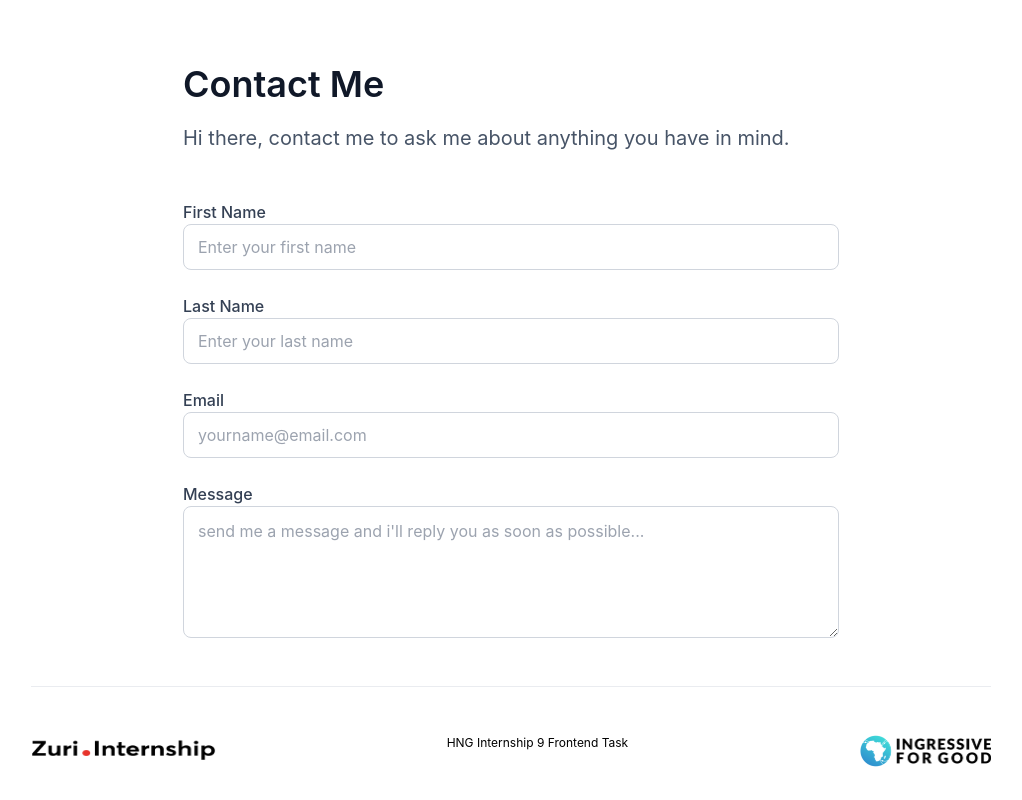
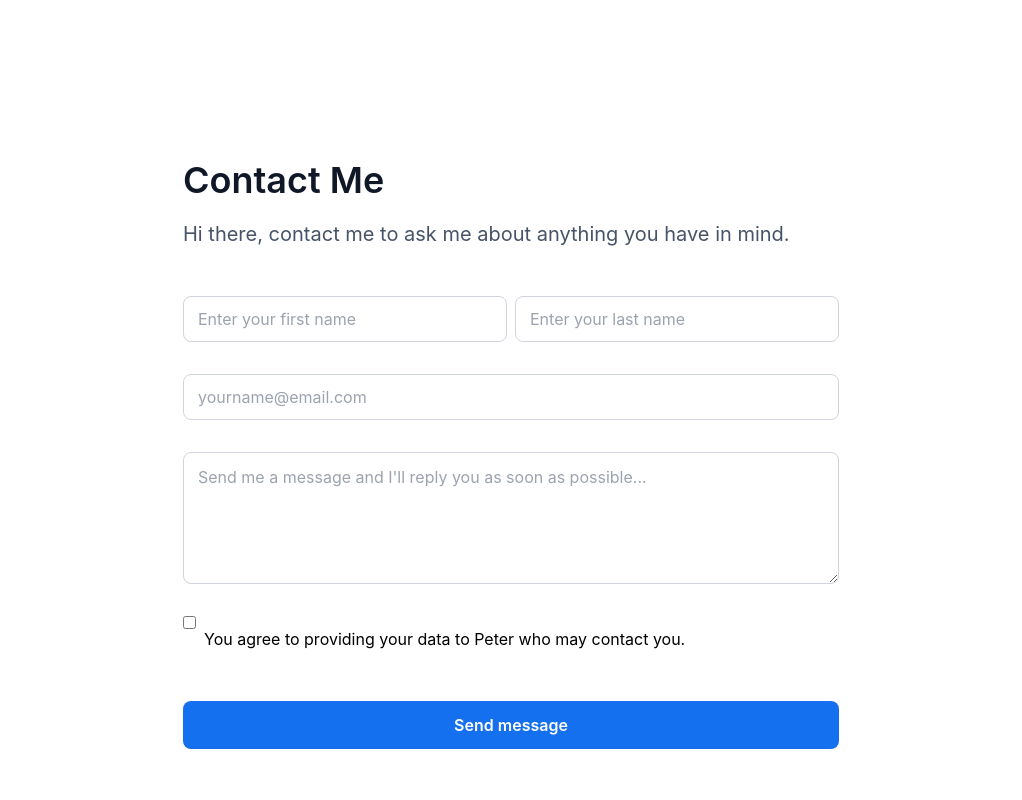
Before and after one commit to Chiisom03/zuritree, a React (Create React App) app: page /contact in a window 1280 px wide. Shown: the top 800 px of the page, without its empty margins (129-1151 px from the left). Built offline with nearby package versions, Linux system fonts and the light colour scheme.

Commit message:
chore: remove unecessary components

```diff
--- a/src/assets/css/index.css
+++ b/src/assets/css/index.css
@@ -14,4 +14,8 @@
     font-weight: 400;
     src: url(../fonts/Inter-Regular.ttf) format("ttf");
   }
+
+  .input-style{
+    @apply border px-[14px] py-[10px] w-full rounded-lg border-zuri-gray-300 outline-none focus:ring-[1px] col-span-12 mb-6
+  }
 }
--- a/src/components/form/input..jsx
+++ /dev/null
@@ -1,22 +0,0 @@
-import React from "react";
-
-const Input = ({ label, isTextArea, placeholder }) => {
-  return (
-    <div className="flex flex-col">
-      <label className="font-medium text-zuri-gray-700">{label}</label>
-      {isTextArea ? (
-        <textarea
-          className="col-span-12 border py-3 px-[14px] w-full h-[132px] rounded-lg border-zuri-gray-300 lowercase outline-none focus:ring-[1px] ring-z-pry-200 text-zuri-gray-900"
-          placeholder="Send me a message and I'll reply you as soon as possible..."
-        />
-      ) : (
-        <input
-          className="border px-[14px] py-[10px] w-full rounded-lg border-zuri-gray-300 outline-none focus:ring-[1px] ring-z-pry-200 text-zuri-gray-900 mb-6"
-          placeholder={placeholder}
-        />
-      )}
-    </div>
-  );
-};
-
-export default Input;
--- a/src/pages/Contact.jsx
+++ b/src/pages/Contact.jsx
@@ -1,23 +1,52 @@
 import React from "react";
-import Input from "../components/form/input.";
 
 const Contact = () => {
+  const name = "Peter";
   return (
-    <div className="px-8 max-w-[720px] max-h-[616px] mx-auto my-auto">
+    <div className="px-8 md:max-w-[720px] h-[616px] mx-auto mt-[96px] mb-[188px]">
       <h2 className="font-semibold text-4xl mb-5 text-zuri-gray-900">
         Contact Me
       </h2>
       <p className="text-xl mb-12 text-zuri-gray-600">
         Hi there, contact me to ask me about anything you have in mind.
       </p>
-      <form className="grid mx-">
-        <Input label="First Name" placeholder="Enter your first name" />
-        <Input label="Last Name" placeholder="Enter your last name" />
-        <Input label="Email" placeholder="yourname@email.com" />
-        <Input label="Message" isTextArea={true} />
+      <form className="grid gap-y-2 gap-x-2">
+        <input
+          name="firstname"
+          className="input-style md:col-span-6"
+          placeholder="Enter your first name"
+        />
+        <input
+          name="lastname"
+          className="input-style md:col-span-6"
+          placeholder="Enter your last name"
+        />
+        <input
+          name="email"
+          className="input-style col-span-12"
+          placeholder="yourname@email.com"
+        />
+        <textarea
+          className="col-span-12 py-3 px-[14px] w-full h-[132px] input-style"
+          placeholder="Send me a message and I'll reply you as soon as possible..."
+        />
+        <span className="flex items-center mb-8 col-span-12">
+          <input type="Checkbox" className="mr-2 mb-8" />
+          <p>You agree to providing your data to {name} who may contact you.</p>
+        </span>
+        <button
+          type="submit"
+          className="py-3 px-5 bg-z-pry-600 text-white rounded-lg w-full col-span-12 font-semibold"
+        >
+          Send message
+        </button>
       </form>
     </div>
   );
 };
 
 export default Contact;
+//  {/* <Input label="First Name" placeholder="Enter your first name" />
+//         <Input label="Last Name" placeholder="Enter your last name" />
+//         <Input label="Email" placeholder="yourname@email.com" />
+//         <Input label="Message" isTextArea={true} /> */}
```
